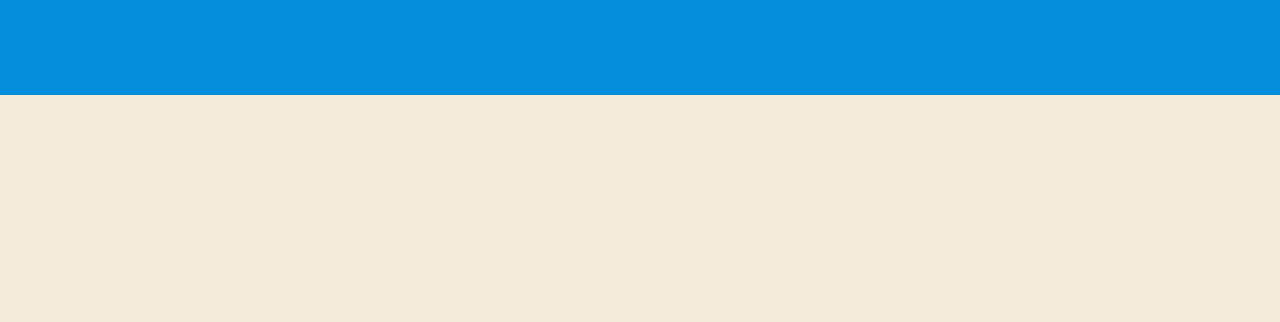
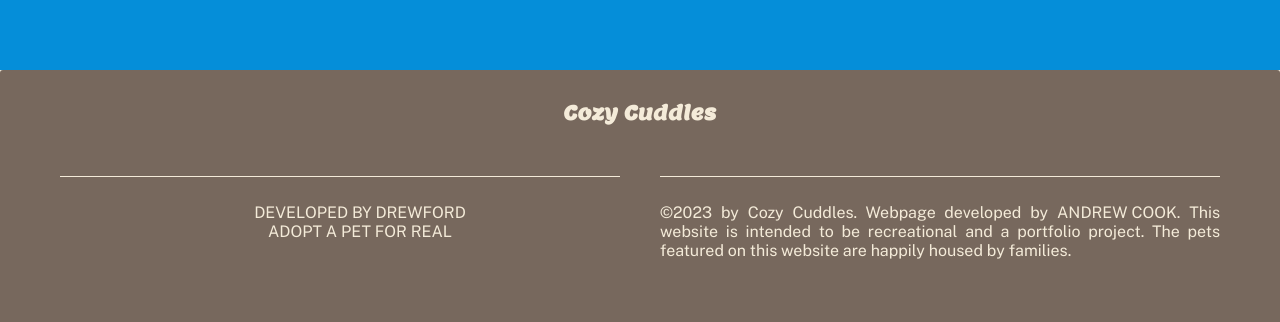
Before and after one commit to SleazyCook/adoption, a React (Create React App) app: page / in a window 1280 px wide. Shown: the part 4243-4565 px from the top of the page. Before the commit the page ends 4338 px from the top, so only its background shows below. Built offline with nearby package versions, Linux system fonts and the light colour scheme.

Commit message:
add footer

```diff
--- a/src/components/Footer.js
+++ b/src/components/Footer.js
@@ -2,7 +2,39 @@ import React from 'react'
 
 function Footer() {
   return (
-    <div>Footer</div>
+    <div className="footer">
+
+      <div className="footer__logo-box">
+        <span> Cozy Cuddles </span>
+      </div>
+
+      <div className="footer__flexbox">
+
+        <div className="footer__flexbox-item">
+          <div className="footer__navigation">
+            <ul className="footer__list">
+
+              <li className="footer__item"><a href="
+              https://developedbydrewford.netlify.app/" className="footer__link" target="_blank">
+                Developed by Drewford</a></li>
+
+              <li className="footer__item"><a href="https://www.adoptapet.com" className="footer__link" target="_blank">Adopt A Pet For Real</a></li>
+
+
+            </ul>
+          </div> {/* Footer Navigation End */}
+        </div> {/* Flexbox Item End */}
+
+        <div className="footer__flexbox-item">
+          <div className="footer__copyright">
+            <p>
+              &copy;2023 by Cozy Cuddles. Webpage developed by <a href="https://developedbydrewford.netlify.app/" className="footer__link" target="_blank">Andrew Cook</a>. This website is intended to be recreational and a portfolio project. The pets featured on this website are happily housed by families.
+            </p>
+          </div>
+        </div>
+      </div> {/* Flexbox End */}
+
+    </div>
   )
 }
 
--- a/src/components/Home.js
+++ b/src/components/Home.js
@@ -1,4 +1,6 @@
 import React from 'react'
+
+import Footer from './Footer'
 
 import { GiSittingDog, GiCat, GiRabbit, GiHorseHead } from 'react-icons/gi'
 import { MdMedicalServices, MdFamilyRestroom, MdVolunteerActivism } from 'react-icons/md'
@@ -300,6 +302,8 @@ function Home() {
           </div>
       </section>
 
+      <Footer />
+
 
     </div>
   )
--- a/src/components/css/style.css
+++ b/src/components/css/style.css
@@ -277,6 +277,66 @@ body {
     color: #2c2627;
     transform: translateY(-1rem); }
 
+.footer {
+  grid-column: full-start / full-end;
+  grid-row: foot-start / foot-end;
+  padding: 3rem 0;
+  border-radius: 3px;
+  font-size: 16px;
+  background-color: #77685D;
+  -webkit-touch-callout: none;
+  /* iOS Safari */
+  -webkit-user-select: none;
+  /* Safari */
+  -khtml-user-select: none;
+  /* Konqueror HTML */
+  -moz-user-select: none;
+  /* Old versions of Firefox */
+  -ms-user-select: none;
+  /* Internet Explorer/Edge */
+  user-select: none; }
+  .footer__logo-box {
+    text-align: center;
+    margin-bottom: 3rem;
+    font-family: "Lemon", cursive;
+    font-size: 2rem;
+    font-weight: 600;
+    color: #F4EBD9; }
+    .footer__logo-box--author {
+      font-family: sans-serif; }
+  .footer__flexbox {
+    display: flex;
+    justify-content: center; }
+  .footer__flexbox-item {
+    display: block;
+    flex: 0 0 50%;
+    padding: 2rem;
+    max-width: 60rem;
+    font-family: "Public Sans", sans-serif; }
+  .footer__navigation {
+    border-top: 1px solid #F4EBD9;
+    padding-top: 1rem;
+    display: block;
+    text-align: center; }
+  .footer__list {
+    list-style: none; }
+  .footer__link:link, .footer__link:visited {
+    font-family: "Public Sans", sans-serif;
+    color: #F4EBD9;
+    text-decoration: none;
+    display: inline-block;
+    text-transform: uppercase;
+    transition: all .2s; }
+  .footer__link:hover, .footer__link:active {
+    color: #F4EBD9;
+    box-shadow: 0 1rem 2rem rgba(0, 0, 0, 0.4);
+    transform: scale(1.1); }
+  .footer__copyright {
+    border-top: 1px solid #F4EBD9;
+    padding-top: 1rem;
+    text-align: justify;
+    color: #F4EBD9; }
+
 .header-main {
   grid-column: full-start / full-end;
   background-image: linear-gradient(to right bottom, rgba(48, 179, 250, 0.7), rgba(3, 77, 117, 0.7)), url("../img/dog-01.png");
@@ -350,5 +410,5 @@ body {
   padding: 0;
   display: grid;
   width: 100vw;
-  grid-template-rows: 60vh min-content 60vh min-content 100vh;
+  grid-template-rows: 60vh min-content 60vh min-content min-content min-content;
   grid-template-columns: [full-start] minmax(6rem, 1fr) [center-start] repeat(8, [col-start] minmax(min-content, 14rem) [col-end]) [center-end] minmax(6rem, 1fr) [full-end]; }
--- a/src/components/sass/layout/_footer.scss
+++ b/src/components/sass/layout/_footer.scss
@@ -0,0 +1,93 @@
+.footer {
+
+  grid-column: full-start / full-end;
+
+
+  grid-row: foot-start / foot-end;
+  // grid-column: top-col-start / top-col-end;
+  // background: black;
+
+  padding: 3rem 0;
+  border-radius: 3px;
+  font-size: 16px;
+
+  background-color: $color-secondary;
+
+
+  // Remove Highlight Select
+  -webkit-touch-callout: none; /* iOS Safari */
+  -webkit-user-select: none; /* Safari */
+  -khtml-user-select: none; /* Konqueror HTML */
+    -moz-user-select: none; /* Old versions of Firefox */
+      -ms-user-select: none; /* Internet Explorer/Edge */
+          user-select: none;
+
+
+
+  &__logo-box {
+    text-align: center;
+    margin-bottom: 3rem;
+    font-family: $font-logo;
+    font-size: 2rem;
+    font-weight: 600;
+    color: $color-white;
+
+
+    &--author {
+      font-family: sans-serif;
+    }
+  }
+
+  &__flexbox {
+    display: flex;
+    justify-content: center;
+
+  }
+
+  &__flexbox-item {
+    display: block;
+    flex: 0 0 50%;
+    padding: 2rem;
+    max-width: 60rem;
+    font-family: $font-header;
+  }
+
+  &__navigation {
+    border-top: 1px solid $color-white;
+    padding-top: 1rem;
+    display: block;
+    text-align: center;
+  }
+
+  &__list {
+    list-style: none;
+  }
+
+
+
+  &__link {
+    &:link,
+    &:visited {
+      font-family: $font-header;
+      color: $color-white;
+      text-decoration: none;
+      display: inline-block;
+      text-transform: uppercase;
+      transition: all .2s;
+    }
+
+    &:hover,
+    &:active {
+      color: $color-white;
+      box-shadow: 0 1rem 2rem rgba(black, .4);
+      transform: scale(1.1)
+    }
+  }
+
+  &__copyright {
+    border-top: 1px solid $color-white;
+    padding-top: 1rem;
+    text-align: justify;
+    color: $color-white;
+  }
+}
--- a/src/components/sass/pages/_home.scss
+++ b/src/components/sass/pages/_home.scss
@@ -5,6 +5,6 @@
 
   width: 100vw;
 
-  grid-template-rows:  60vh min-content 60vh min-content 100vh;
+  grid-template-rows:  60vh min-content 60vh min-content min-content min-content;
   grid-template-columns: [full-start] minmax(6rem, 1fr) [center-start] repeat(8, [col-start] minmax(min-content, 14rem) [col-end]) [center-end] minmax(6rem, 1fr) [full-end];
 }
```
